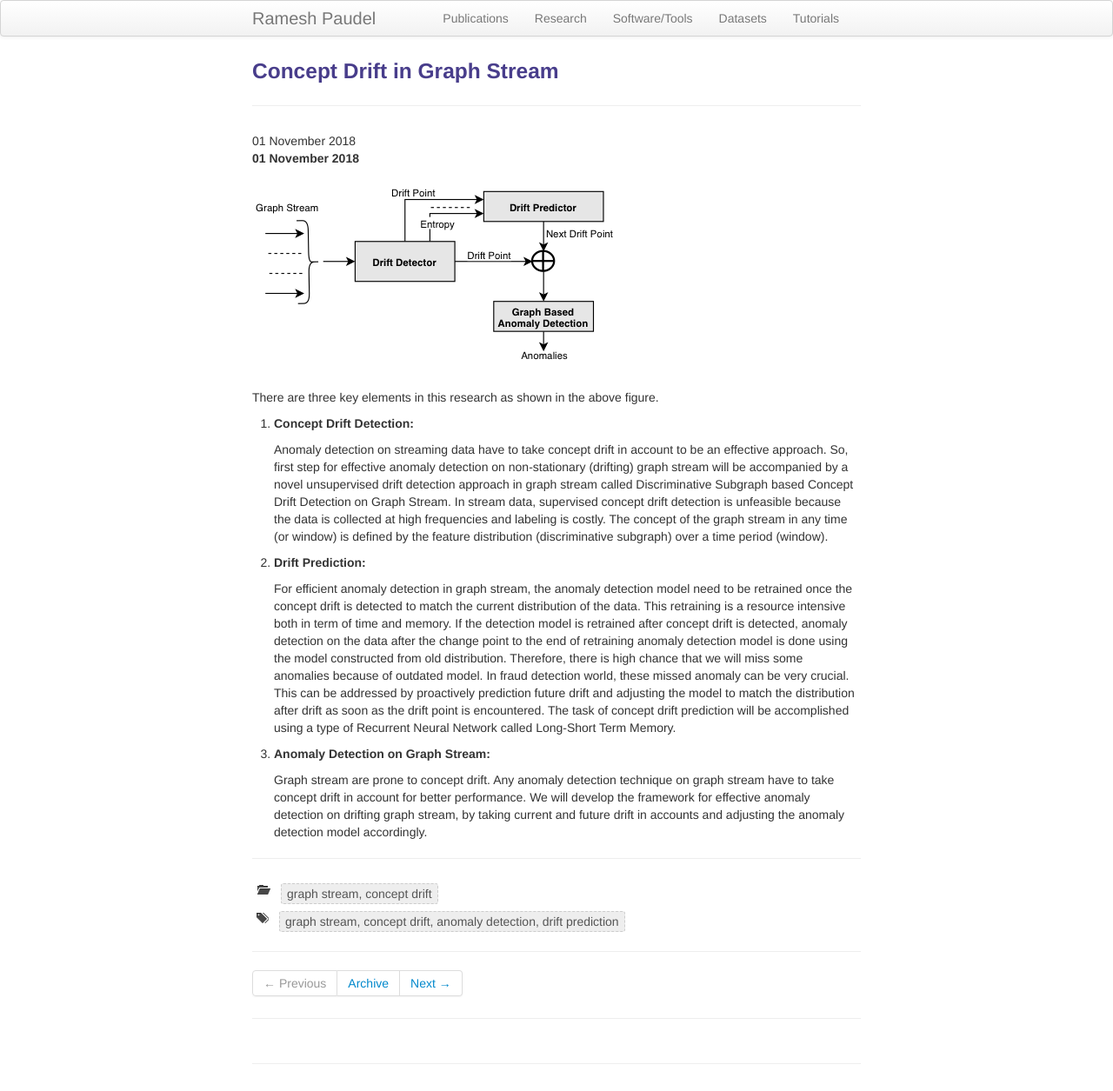
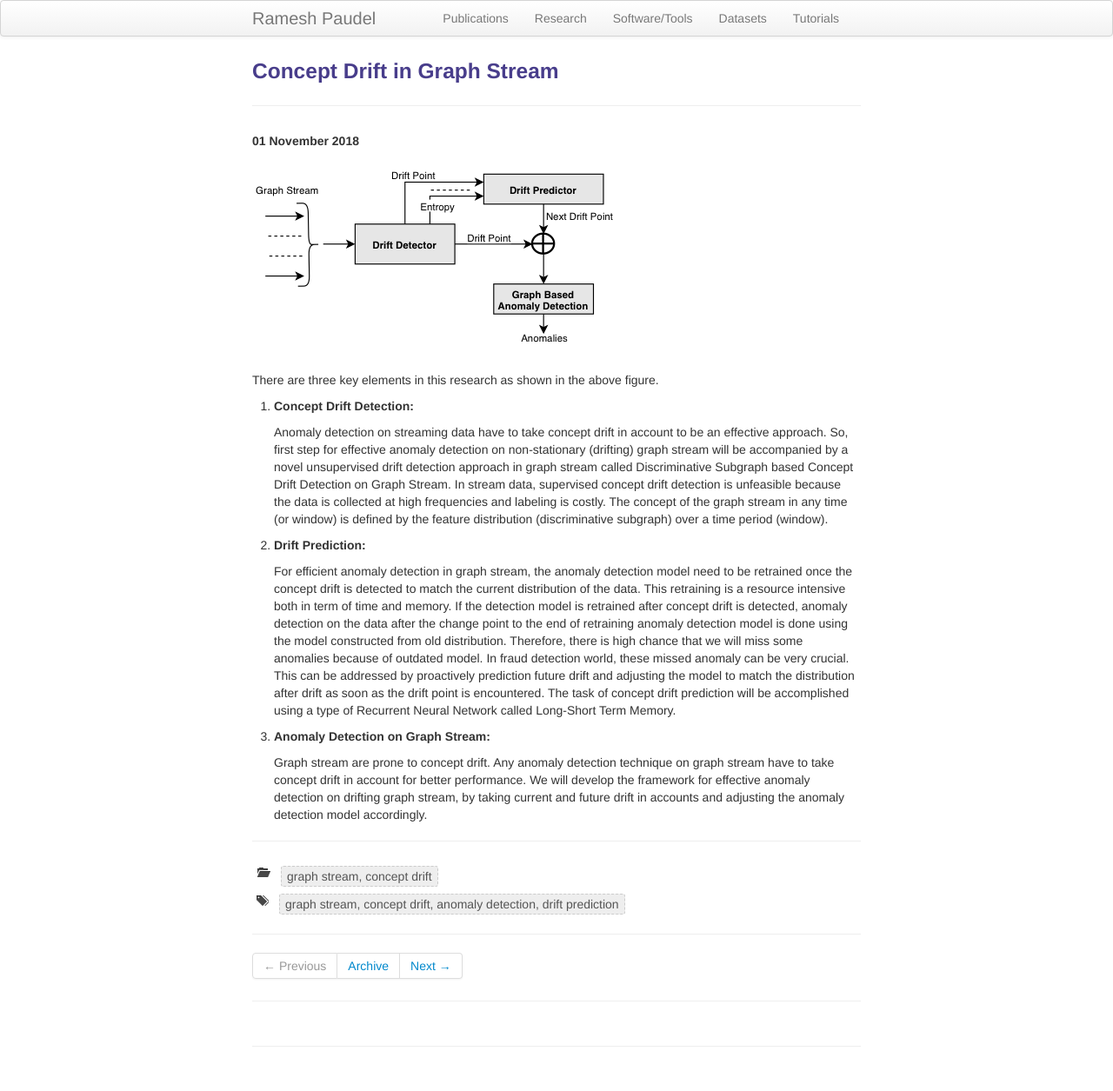
Before and after one commit to rpaudel42/rpaudel42.github.io, a Jekyll site: the page built from pages/graphstream.md, in a window 1280 px wide. Shown: the whole page at 87% size. Built offline with Jekyll 4.4.1, drawn with Linux system fonts in a browser that asks for light colours.

Commit message:
Update post.html

```diff
--- a/_includes/themes/twitter/post.html
+++ b/_includes/themes/twitter/post.html
@@ -1,8 +1,5 @@
 <div class="page-header">
   <h3>{{ page.title }} {% if page.tagline %}<small>{{page.tagline}}</small>{% endif %}</h3>
-</div>
-<div class="date">
-      <span>{{ page.date | date_to_long_string }}</span>
 </div>
 <div class="row-fluid post-full">
   <div class="span12">
```
